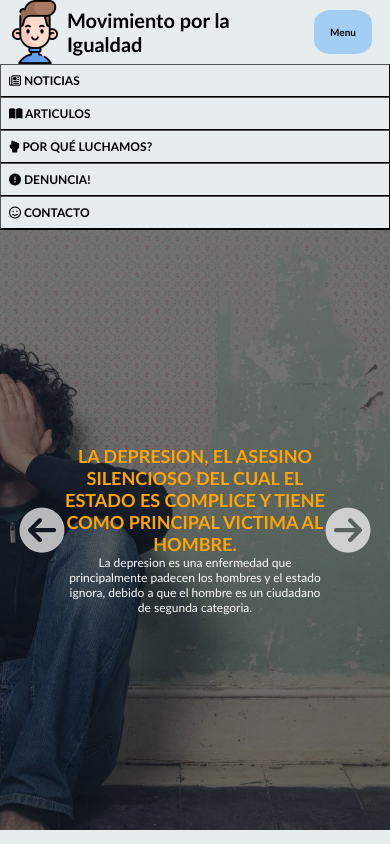
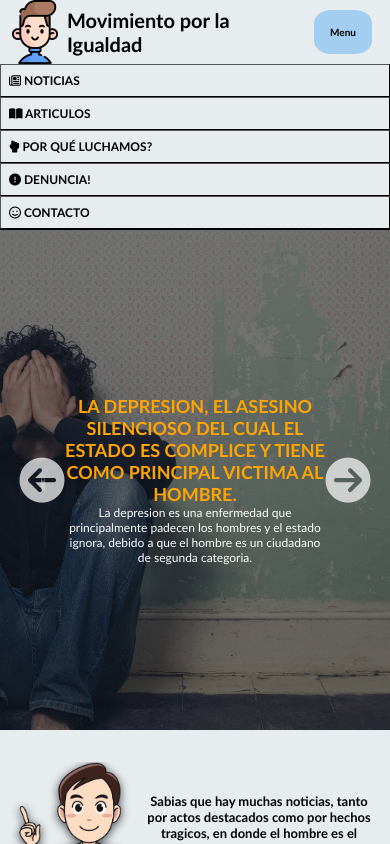
Before and after one commit to NerinaPac/full-hombre-angular, an Angular app: page / in a window 390 px wide. Shown: the top 844 px of the page. Built offline with nearby package versions, Linux system fonts and the light colour scheme.

Commit message:
fix: responsive carrucel.

```diff
--- a/src/app/components/carrucel/carrucel.component.scss
+++ b/src/app/components/carrucel/carrucel.component.scss
@@ -34,9 +34,8 @@
             justify-content: center;
             min-width: 100%;
             height: 100%;
-            background-repeat: no-repeat;
             background-size: cover;
-            background-position: center;
+            background-position:center;
             transition: 1s all ease-in;
 
 
--- a/src/app/components/carrucel/carrucel.component.ts
+++ b/src/app/components/carrucel/carrucel.component.ts
@@ -10,7 +10,7 @@ export class CarrucelComponent implements OnInit {
 
   /* Custom Properties: Propiedades que vienen directo del Padre */
 
-  @Input() height = 600;
+  @Input() height = 500;
   @Input() isFullScreen = false;
   @Input() items: ICarrucelItem[] = [];
 
--- a/src/app/components/nav/nav.component.scss
+++ b/src/app/components/nav/nav.component.scss
@@ -8,7 +8,7 @@
     border-bottom: 1px solid black;
     position: sticky;
     top: 0;
-    z-index: 2;
+    z-index: 3;
 
 
     &-logo{
```
Also changed, not shown: src/assets/carrucel/hombre-trabajando.jpg.
